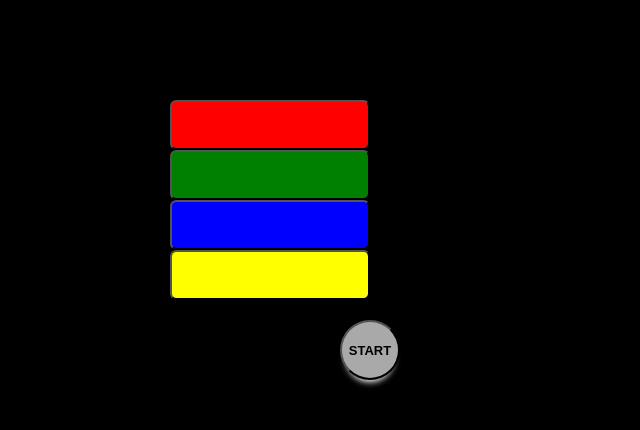
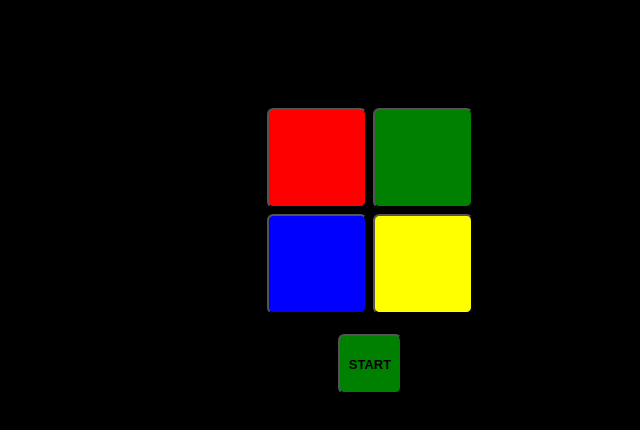
Before and after one commit to shai95670/simon, a plain HTML site: page index.html in a window 1280 px wide. Shown: the whole page, without its empty margins (270-910 px from the left). Drawn offline with nearby package versions, Linux system fonts and the light colour scheme.

Commit message:
updates to the games code

```diff
--- a/index.html
+++ b/index.html
@@ -14,12 +14,15 @@
     </head>
     <body>
         <div class="container">
-            <button class="red box" id="red-box" onclick="playerClickedColor('red')"></button>
-            <button class="green box" id="green-box" onclick="playerClickedColor('green')"></button>
-            <button class="blue box" id="blue-box" onclick="playerClickedColor('blue')"></button>
-            <button class="yellow box" id="yellow-box" onclick="playerClickedColor('yellow')"></button>
+            <div class="grid-container" id="simon">
+                <button class="red box" id="red-box" onclick="playerClickedColor('red')"></button>
+                <button class="green box" id="green-box" onclick="playerClickedColor('green')"></button>
+                <button class="blue box" id="blue-box" onclick="playerClickedColor('blue')"></button>
+                <button class="yellow box" id="yellow-box" onclick="playerClickedColor('yellow')"></button>
+            </div>
+            <button id="startButton" class="start-btn" onclick="startGame()">Start</button>
+            <p id="game-over-phrase" class="hide">Game Over, Please Press "START" Button</p>
         </div>
-        <button id="startButton" class="start-btn" onclick="playSimonTurn()">Start</button>
         <script src="script.js"></script>
     </body>
 </html>
--- a/script.js
+++ b/script.js
@@ -2,26 +2,27 @@ let simonPicks = [];
 let playerPicks = [];
 
 const colorSoundsUrls = {
-  red: 'https://s3.amazonaws.com/freecodecamp/simonSound1.mp3',
-  green: 'https://s3.amazonaws.com/freecodecamp/simonSound2.mp3',
-  blue: 'https://s3.amazonaws.com/freecodecamp/simonSound3.mp3',
-  yellow: 'https://s3.amazonaws.com/freecodecamp/simonSound4.mp3',
-}
+  red: "https://s3.amazonaws.com/freecodecamp/simonSound1.mp3",
+  green: "https://s3.amazonaws.com/freecodecamp/simonSound2.mp3",
+  blue: "https://s3.amazonaws.com/freecodecamp/simonSound3.mp3",
+  yellow: "https://s3.amazonaws.com/freecodecamp/simonSound4.mp3",
+};
+const startButton = document.querySelector('#startButton');
+const gameOverPharase = document.querySelector('#game-over-phrase');
+const colors = ['red', 'green', 'blue', 'yellow'];
 
-const colors = Object.keys(colorSoundsUrls)
-
-function isPickMatch(color) {
+const isPickMatch = (color) => {
   const currentPlayerPickIndex = playerPicks.length - 1;
   return simonPicks.at(currentPlayerPickIndex) === color ? true : false;
 };
 
-function createBlurEffect(color) {
+const createBlurEffect = (color) => {
   const simonBox = document.querySelector(`#${color}-box`);
   simonBox.classList.toggle('blur');
   setTimeout(() => { simonBox.classList.toggle('blur') }, 600);
 };
 
-function playerClickedColor(color) {
+const playerClickedColor = (color) => {
   playerPicks.push(color);
   if (isPickMatch(color)) {
     const audioPlayer = new Audio();
@@ -33,18 +34,16 @@ function playerClickedColor(color) {
       setTimeout(() => { playSimonTurn() }, 2000);
     };
   } else {
-    console.log('game over!')
     simonPicks = [];
     playerPicks = [];
-    setTimeout(() => { playSimonTurn() }, 2000);
+    gameOverPharase.classList.remove('hide');
+    startButton.classList.remove('hide');
   };
 }
 
-function toggleDisableSimonBoxes() {
+const toggleDisableSimonBoxes = () => {
   const simonBoxes = document.querySelectorAll(`.box`);
-  simonBoxes.forEach((simonBox) => {
-    simonBox.disabled = !simonBox.disabled;
-  });
+  simonBoxes.forEach(simonBox => simonBox.disabled = !simonBox.disabled);
 };
 
 const playSimonColorAudioSequence = (simonPicks, colorSoundsUrls) => {
@@ -74,11 +73,16 @@ const playSimonColorAudioSequence = (simonPicks, colorSoundsUrls) => {
   }
 };
 
-
-function playSimonTurn() {
+const playSimonTurn = () => {
   toggleDisableSimonBoxes();
   const randomColor = colors[Math.floor(Math.random() * colors.length)];
   simonPicks.push(randomColor);
   playSimonColorAudioSequence(simonPicks, colorSoundsUrls);
   setTimeout(() => { toggleDisableSimonBoxes(); }, 1000 * simonPicks.length)
 };
+
+const startGame = () => {
+  startButton.classList.add('hide');
+  gameOverPharase.classList.add('hide');
+  playSimonTurn();
+};
--- a/style.css
+++ b/style.css
@@ -1,38 +1,28 @@
 body {
   background-color: black;
-  text-align: center;
+}
+
+button {
+  border-radius: 0.4rem;
 }
 
 .container {
-  margin: auto;
-  display: grid;
-  flex-direction: row;
-  flex-wrap: wrap;
-  margin-top: 100px;
+  display: flex;
+  flex-direction: column;
+  align-items: center;
 }
 
-.out-line {
-  border: 6px solid white;
+.grid-container {
+  margin: auto;
+  margin-top: 100px;
+  display: grid;
+  grid-template-columns: 100px 100px;
+  grid-template-rows: 100px 100px;
+  gap: 6px
 }
 
 .blur {
   opacity: 0.6
-}
-
-div {
-  width: 400px;
-  height: 200px;
-  margin: 6px;
-  animation-duration: 1s;
-}
-
-button {
-  border-radius: 0.4rem;
-  outline: none;
-}
-
-.box {
-  width: 50%;
 }
 
 .red {
@@ -53,19 +43,26 @@ button {
 
 .start-btn {
     margin-top: 20px;
-    width: 60px;
     height: 60px;
-    border-radius: 50%;
+    border-radius: 0.4rem;
     text-transform: uppercase;
-    background-color: darkgrey;
-    box-shadow: 0 8px 6px -6px white;
+    background-color: green;
     color: black;
     font-weight: 900;
     font-size: 13px;
+    cursor: pointer;
+    width: 4rem;
 }
 
-.start-btn:active {
-  background-color: #a9a9a9c2;
-  box-shadow: 0 5px #666;
-  transform: translateY(4px);
+#game-over-phrase {
+  color: white;
+  font-size: 1.4rem
 }
+
+.show {
+  visibility: visible;
+}
+
+.hide {
+  visibility: hidden;
+}
```
